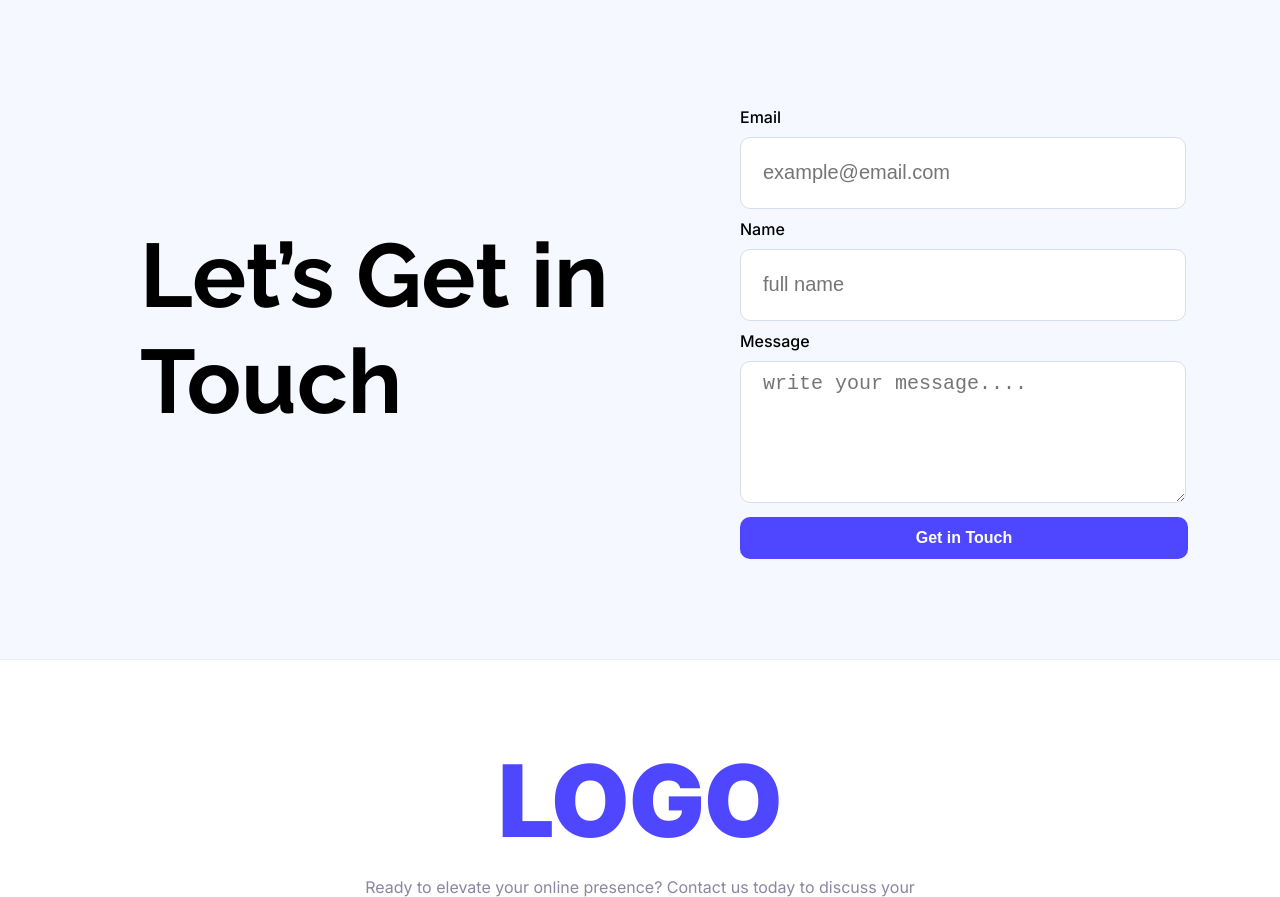
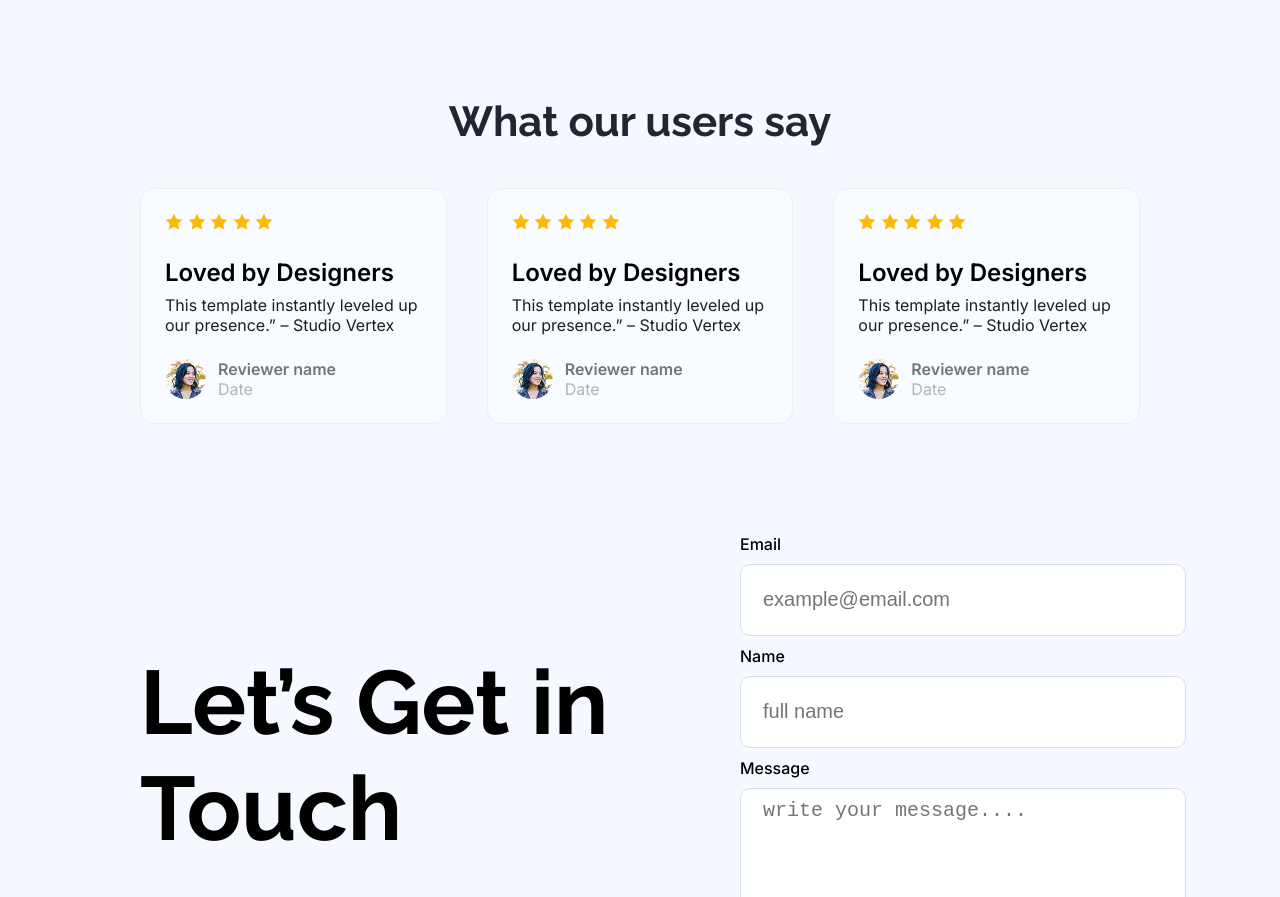
Before and after one commit to Sajjat82/landing-launchpad, a plain HTML site: page index.html in a window 1280 px wide. Shown: the part 1505-2402 px from the top of the page. Drawn offline with Linux system fonts and the light colour scheme.

```diff
--- a/index.html
+++ b/index.html
@@ -47,6 +47,68 @@
             </div>
         </section>
 
+        <section class="reviews">
+            <h3>What our users say</h3>
+            <div class="reviews-wrapper">
+                <div class="inter-normal review">
+                    <div>
+                        <img src="Assets/icon-star.png" alt="">
+                        <img src="Assets/icon-star.png" alt="">
+                        <img src="Assets/icon-star.png" alt="">
+                        <img src="Assets/icon-star.png" alt="">
+                        <img src="Assets/icon-star.png" alt="">
+                    </div>
+                    <h4>Loved by Designers</h4>
+                    <p>This template instantly leveled up our presence.” – Studio Vertex</p>
+                    <div class="avatar">
+                        <img src="Assets/avatar.png" alt="">
+                        <div class="avatar-name">
+                            <h5>Reviewer name</h5>
+                            <p>Date</p>
+                        </div>
+                    </div>
+                </div>
+
+                <div class="inter-normal review">
+                    <div>
+                        <img src="Assets/icon-star.png" alt="">
+                        <img src="Assets/icon-star.png" alt="">
+                        <img src="Assets/icon-star.png" alt="">
+                        <img src="Assets/icon-star.png" alt="">
+                        <img src="Assets/icon-star.png" alt="">
+                    </div>
+                    <h4>Loved by Designers</h4>
+                    <p>This template instantly leveled up our presence.” – Studio Vertex</p>
+                    <div class="avatar">
+                        <img src="Assets/avatar.png" alt="">
+                        <div class="avatar-name">
+                            <h5>Reviewer name</h5>
+                            <p>Date</p>
+                        </div>
+                    </div>
+                </div>
+
+                <div class="inter-normal review">
+                    <div>
+                        <img src="Assets/icon-star.png" alt="">
+                        <img src="Assets/icon-star.png" alt="">
+                        <img src="Assets/icon-star.png" alt="">
+                        <img src="Assets/icon-star.png" alt="">
+                        <img src="Assets/icon-star.png" alt="">
+                    </div>
+                    <h4>Loved by Designers</h4>
+                    <p>This template instantly leveled up our presence.” – Studio Vertex</p>
+                    <div class="avatar">
+                        <img src="Assets/avatar.png" alt="">
+                        <div class="avatar-name">
+                            <h5>Reviewer name</h5>
+                            <p>Date</p>
+                        </div>
+                    </div>
+                </div>
+            </div>
+        </section>
+
         <section class="form-section">
             <h3>Let’s Get in<br>Touch</h3>
             <div class="inter-normal form">
--- a/style/style.css
+++ b/style/style.css
@@ -31,6 +31,11 @@
     border-radius: 10px;
     border: none;
     cursor: pointer;
+}
+
+.btn:hover {
+  background-color: yellow;
+  color: black;
 }
 
 .header {
@@ -126,6 +131,71 @@
     margin: 0;
 }
 
+.reviews h3{
+    font-size: 42px;
+    font-weight: bold;
+    color: #252432;
+    margin-top: 100px;
+    text-align: center;
+}
+
+.review{
+    background-color: #FFFFFF50;
+    border: 1px solid rgb(242, 237, 237);
+    border-radius: 14px;
+    width: 300px;
+    padding: 24px;
+}
+
+.review h4 {
+    font-size: 24px;
+    font-weight: 600;
+    margin-top: 24px;
+    margin-bottom: 0px;
+}
+
+.review p {
+    font-size: 16px;
+    color: #1E1E1E;
+    margin-top: 8px;
+}
+
+.avatar {
+    display: flex;
+    align-items: center;
+    margin-top: 24px;
+}
+
+.avatar img {
+    border-radius: 50%;
+}
+
+.avatar h5 {
+    color: #757575;
+    font-size: 16px;
+    font-weight: 600;
+    margin: 0;
+}
+
+.avatar p {
+    color: #B3B3B3;
+    font-size: 16px;
+    margin: 0;
+}
+
+.avatar-name {
+    margin-left: 12px;
+}
+
+.reviews-wrapper {
+    display: flex;
+    margin-left: 140px;
+    margin-right: 140px;
+    justify-content: center;
+    gap: 40px;
+    margin-top: 40px;
+}
+
 .form-section {
     margin: 100px 140px;
     display: flex;
```
